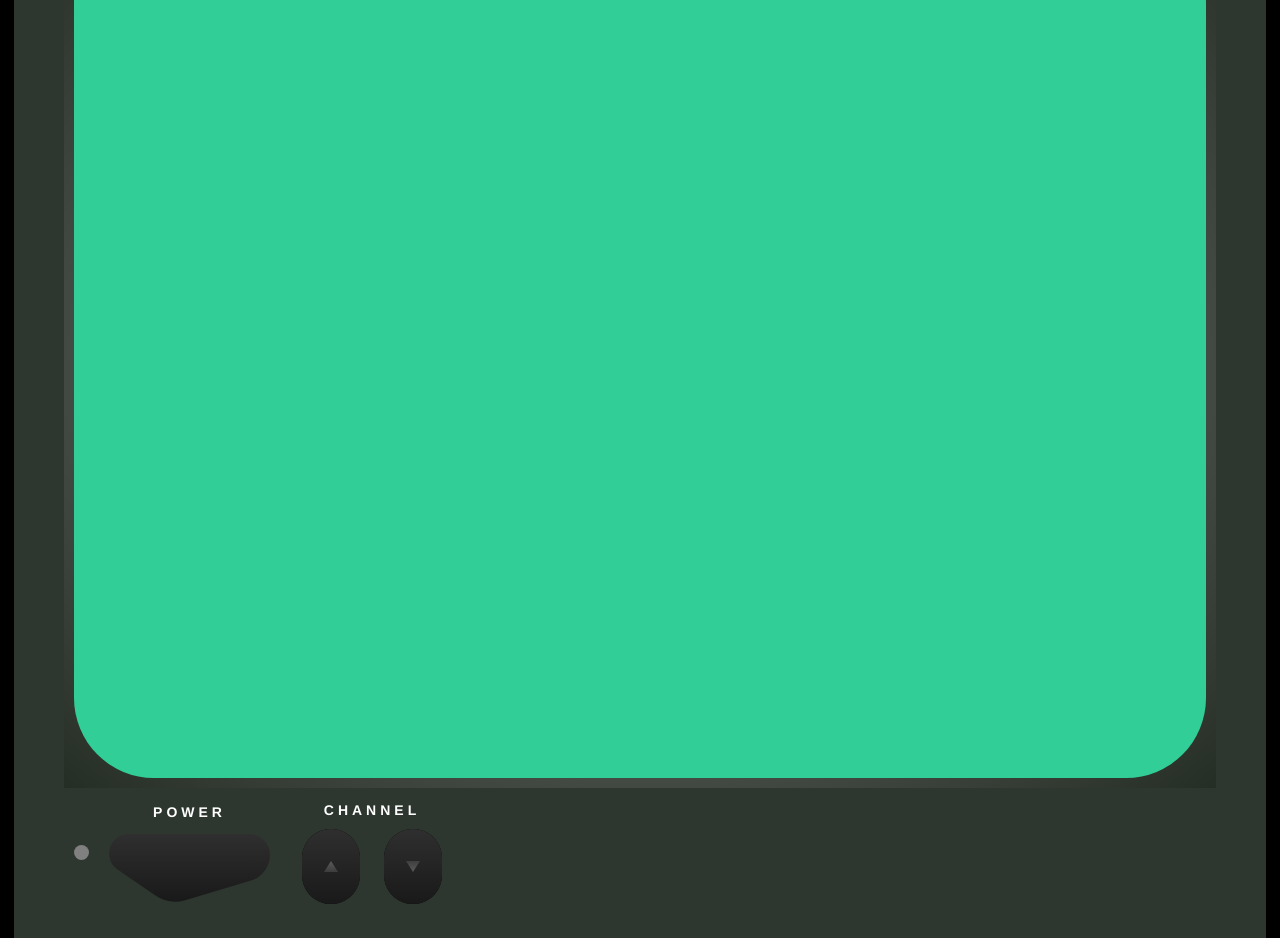
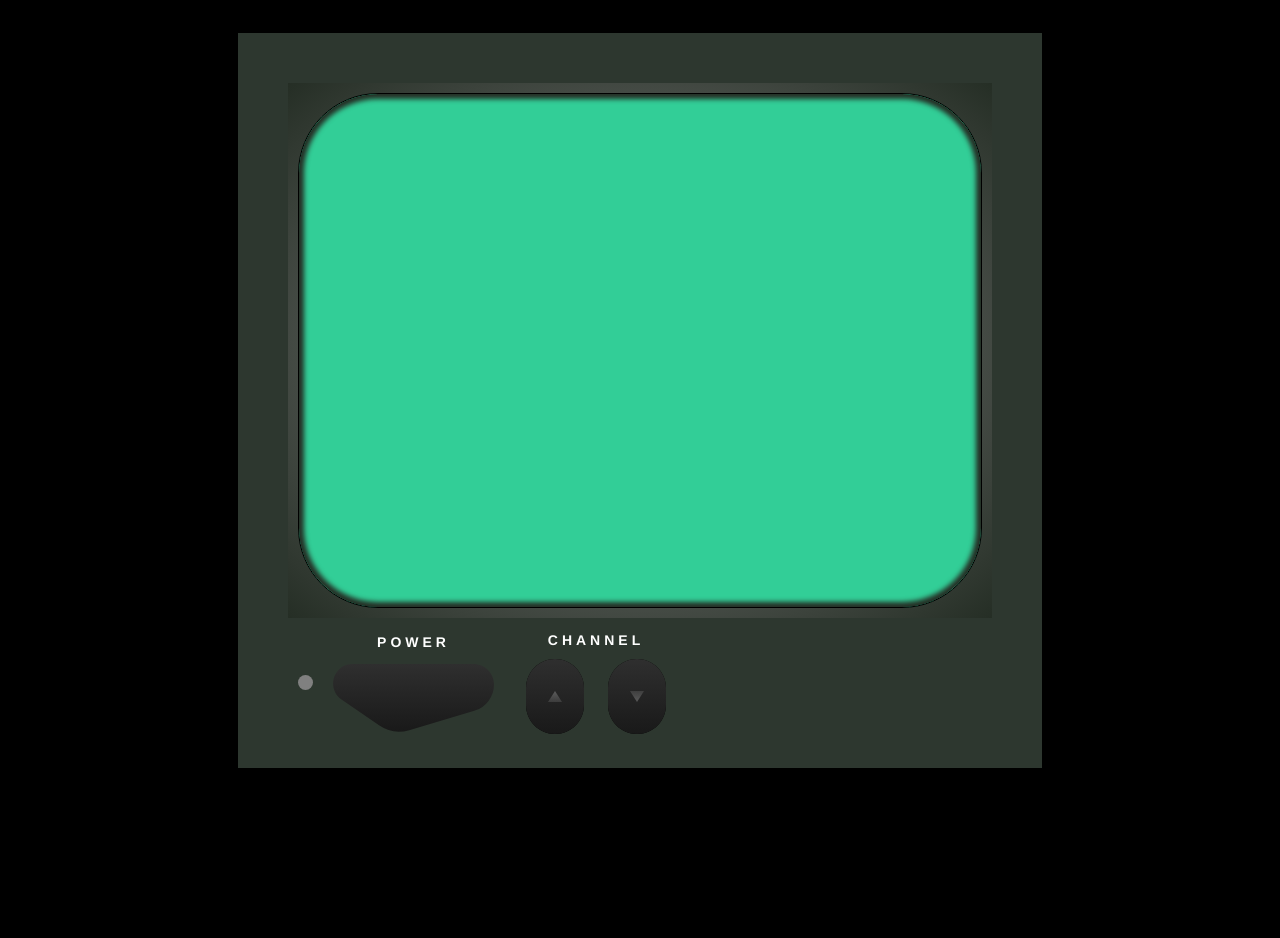
Before and after one commit to dwevins/spooky-spooky, a Next.js app: page / in a window 1280 px wide. After the commit the page ends 800 px from the top, so only its background shows below. Built offline with nearby package versions, Linux system fonts and the light colour scheme.

Commit message:
add more polish

```diff
--- a/components/Screen.js
+++ b/components/Screen.js
@@ -12,10 +12,11 @@ const AnimationWrapper = styled.div`
 `;
 const VisibleScreen = styled.div`
   background-color: #32ce97;
-  border-color: transparent;
+  border-color: black;
   border-radius: 80px;
   border-style: solid;
-  border-width: 3px;
+  border-width: 1px;
+  box-shadow: inset 0 0 5px 5px #252e25;
   opacity: 1;
   overflow: hidden;
   padding-bottom: 75%;
@@ -26,7 +27,8 @@ const Wrapper = styled.div`
   background: radial-gradient(#888888, #252e25);
   padding: 10px;
   position: relative;
-  width: ${p => p.screenwidth * 0.9}px;
+  width: ${p =>
+    p.screenwidth > `1000` ? p.screenwidth * 0.55 : p.screenwidth * 0.9}px;
 `;
 
 const Screen = ({ screenwidth, tvOn }) => (
```
